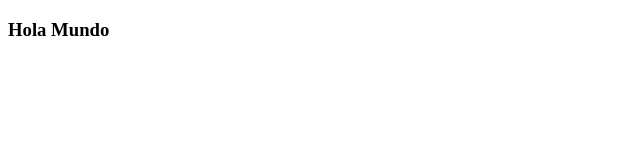
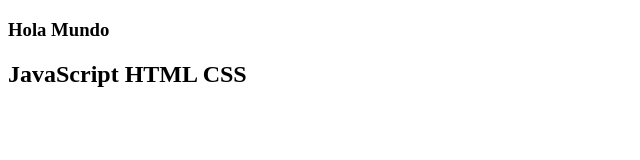
Before and after one commit to alejoriosm04/proyectoDemoCursoPrework, a plain HTML site: page index.html in a window 1280 px wide. Shown: the whole page, without its empty margins (0-640 px from the left). Drawn offline with Linux system fonts and the light colour scheme.

Commit message:
Primer Commit

```diff
--- a/index.html
+++ b/index.html
@@ -8,5 +8,6 @@
 </head>
 <body>
     <h3>Hola Mundo</h3>
+    <h2>JavaScript HTML CSS</h2>
 </body>
 </html>
```
